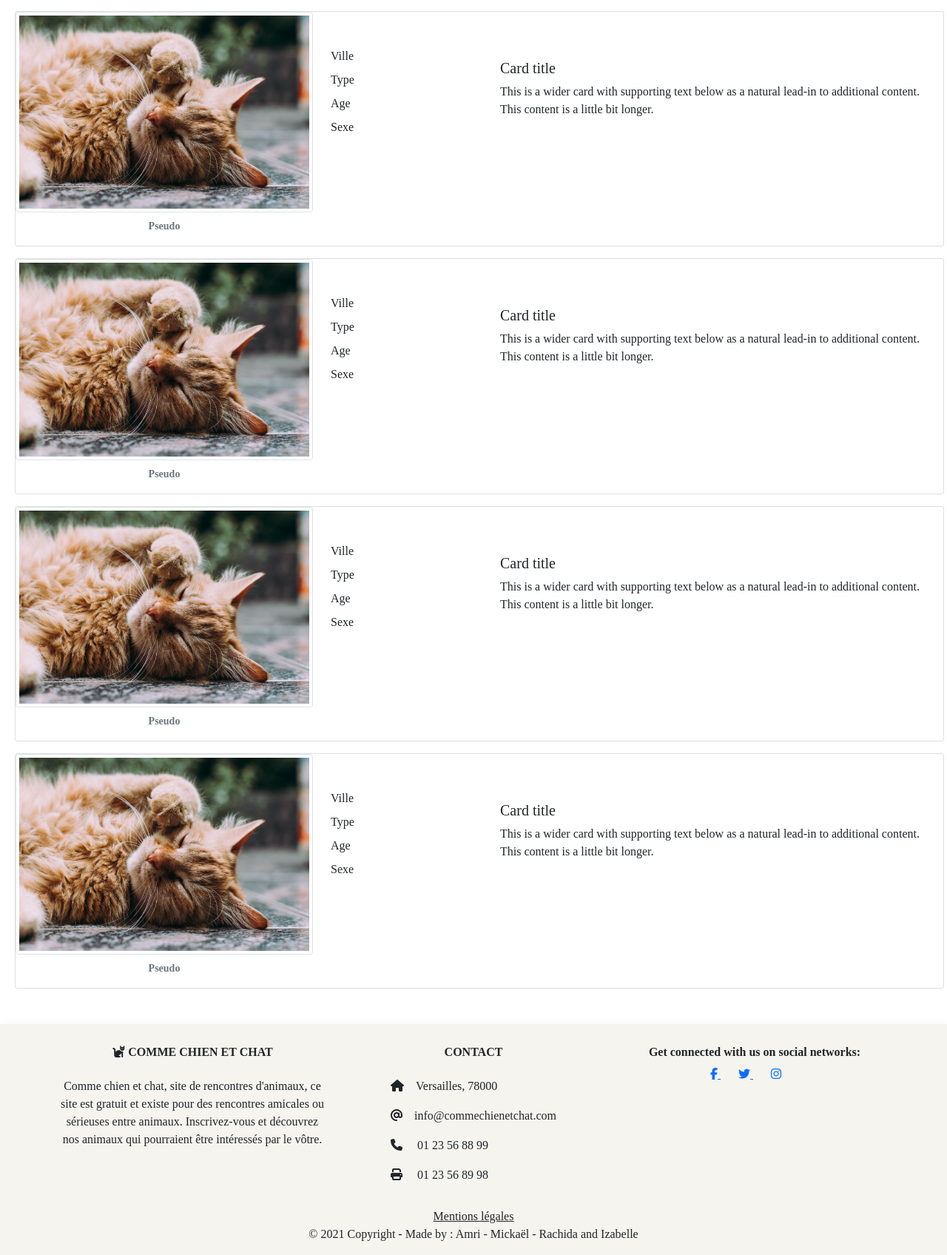
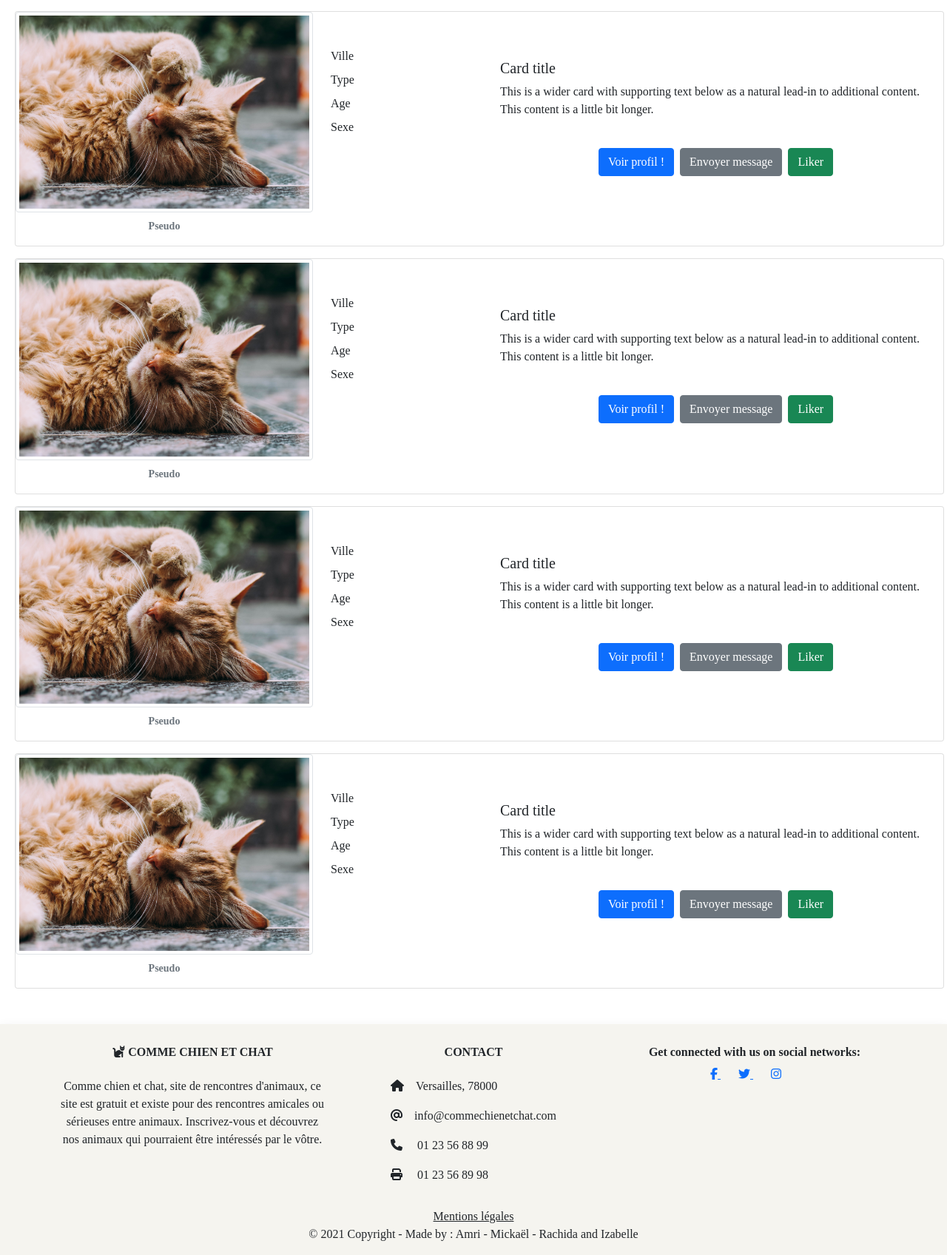
Before and after one commit to mickael-mignard/poecphp-site-rencontre, a PHP site: page /profilList.php in a window 1280 px wide. Shown: the part 205-1901 px from the top of the page at 74% size. Run offline with PHP 8.4, Linux system fonts and the light colour scheme; some libraries are stand-ins or nearby versions; some web fonts are replaced.

Commit message:
fichier profilList.php

```diff
--- a/header.php
+++ b/header.php
@@ -40,7 +40,7 @@
                     <ul class="navbar-nav fs-4 me-auto mb-2 mb-lg-0 categories justify-center">
 
                         <li class="nav-item my-1">
-                            <a class="btn btn mx-3" href="#listesDesProfils">Liste des profils</a>
+                            <a class="btn btn mx-3" href="profilList.php">Liste des profils</a>
                         </li>
 
                         <li class="nav-item my-1">
--- a/profilList.php
+++ b/profilList.php
@@ -22,10 +22,39 @@
                 <div class="card-body">
                     <h5 class="card-title">Card title</h5>
                     <p class="card-text">This is a wider card with supporting text below as a natural lead-in to additional content. This content is a little bit longer.</p>
+
                 </div>
+
+                <div class="d-grid gap-2 d-md-flex justify-content-md-center mt-4">
+                    <button type="button" class="btn btn-primary" data-bs-toggle="modal" data-bs-target="#exampleModal1">Voir profil !</button>
+                    <button type="button" class="btn btn-secondary">Envoyer message</button>
+                    <button type="button" class="btn btn-success">Liker</button>
+                </div>
+
+                <div class="modal fade" id="exampleModal1" tabindex="-1" aria-labelledby="exampleModalLabel" aria-hidden="true">
+                    <div class="modal-dialog">
+                        <div class="modal-content">
+                        <div class="modal-header">
+                            <h5 class="modal-title" id="exampleModalLabel">Modal title</h5>
+                            <button type="button" class="btn-close" data-bs-dismiss="modal" aria-label="Close"></button>
+                        </div>
+                        <div class="modal-body">
+                            ...
+                        </div>
+                        <div class="modal-footer">
+                            <button type="button" class="btn btn-secondary" data-bs-dismiss="modal">Close</button>
+                        </div>
+                        </div>
+                    </div>
+                </div>
+
             </div>
+
         </div>
+
+
     </div>
+
     <div class="card mb-3 ">
         <div class="row ">
             <div class="col-md-4">
@@ -47,9 +76,35 @@
                     <h5 class="card-title">Card title</h5>
                     <p class="card-text">This is a wider card with supporting text below as a natural lead-in to additional content. This content is a little bit longer.</p>
                 </div>
+
+                <div class="d-grid gap-2 d-md-flex justify-content-md-center mt-4">
+                    <button type="button" class="btn btn-primary" data-bs-toggle="modal" data-bs-target="#exampleModal2">Voir profil !</button>
+                    <button type="button" class="btn btn-secondary">Envoyer message</button>
+                    <button type="button" class="btn btn-success">Liker</button>
+                </div>
+
+                <div class="modal fade" id="exampleModal2" tabindex="-1" aria-labelledby="exampleModalLabel" aria-hidden="true">
+                    <div class="modal-dialog">
+                        <div class="modal-content">
+                        <div class="modal-header">
+                            <h5 class="modal-title" id="exampleModalLabel">Modal title</h5>
+                            <button type="button" class="btn-close" data-bs-dismiss="modal" aria-label="Close"></button>
+                        </div>
+                        <div class="modal-body">
+                            ...
+                        </div>
+                        <div class="modal-footer">
+                            <button type="button" class="btn btn-secondary" data-bs-dismiss="modal">Close</button>
+                        </div>
+                        </div>
+                    </div>
+                </div>
+
             </div>
         </div>
     </div>
+
+
     <div class="card mb-3 ">
         <div class="row ">
             <div class="col-md-4">
@@ -71,9 +126,33 @@
                     <h5 class="card-title">Card title</h5>
                     <p class="card-text">This is a wider card with supporting text below as a natural lead-in to additional content. This content is a little bit longer.</p>
                 </div>
+                <div class="d-grid gap-2 d-md-flex justify-content-md-center mt-4">
+                    <button type="button" class="btn btn-primary" data-bs-toggle="modal" data-bs-target="#exampleModal3">Voir profil !</button>
+                    <button type="button" class="btn btn-secondary">Envoyer message</button>
+                    <button type="button" class="btn btn-success">Liker</button>
+                </div>
+
+                <div class="modal fade" id="exampleModal3" tabindex="-1" aria-labelledby="exampleModalLabel" aria-hidden="true">
+                    <div class="modal-dialog">
+                        <div class="modal-content">
+                        <div class="modal-header">
+                            <h5 class="modal-title" id="exampleModalLabel">Modal title</h5>
+                            <button type="button" class="btn-close" data-bs-dismiss="modal" aria-label="Close"></button>
+                        </div>
+                        <div class="modal-body">
+                            ...
+                        </div>
+                        <div class="modal-footer">
+                            <button type="button" class="btn btn-secondary" data-bs-dismiss="modal">Close</button>
+                        </div>
+                        </div>
+                    </div>
+                </div>
+
             </div>
         </div>
     </div>
+
     <div class="card mb-3 ">
         <div class="row ">
             <div class="col-md-4">
@@ -95,6 +174,28 @@
                     <h5 class="card-title">Card title</h5>
                     <p class="card-text">This is a wider card with supporting text below as a natural lead-in to additional content. This content is a little bit longer.</p>
                 </div>
+                <div class="d-grid gap-2 d-md-flex justify-content-md-center mt-4">
+                    <button type="button" class="btn btn-primary" data-bs-toggle="modal" data-bs-target="#exampleModal4">Voir profil !</button>
+                    <button type="button" class="btn btn-secondary">Envoyer message</button>
+                    <button type="button" class="btn btn-success">Liker</button>
+                </div>
+
+                <div class="modal fade" id="exampleModal4" tabindex="-1" aria-labelledby="exampleModalLabel" aria-hidden="true">
+                    <div class="modal-dialog">
+                        <div class="modal-content">
+                        <div class="modal-header">
+                            <h5 class="modal-title" id="exampleModalLabel">Modal title</h5>
+                            <button type="button" class="btn-close" data-bs-dismiss="modal" aria-label="Close"></button>
+                        </div>
+                        <div class="modal-body">
+                            ...
+                        </div>
+                        <div class="modal-footer">
+                            <button type="button" class="btn btn-secondary" data-bs-dismiss="modal">Close</button>
+                        </div>
+                        </div>
+                    </div>
+                </div>
             </div>
         </div>
     </div>
```
